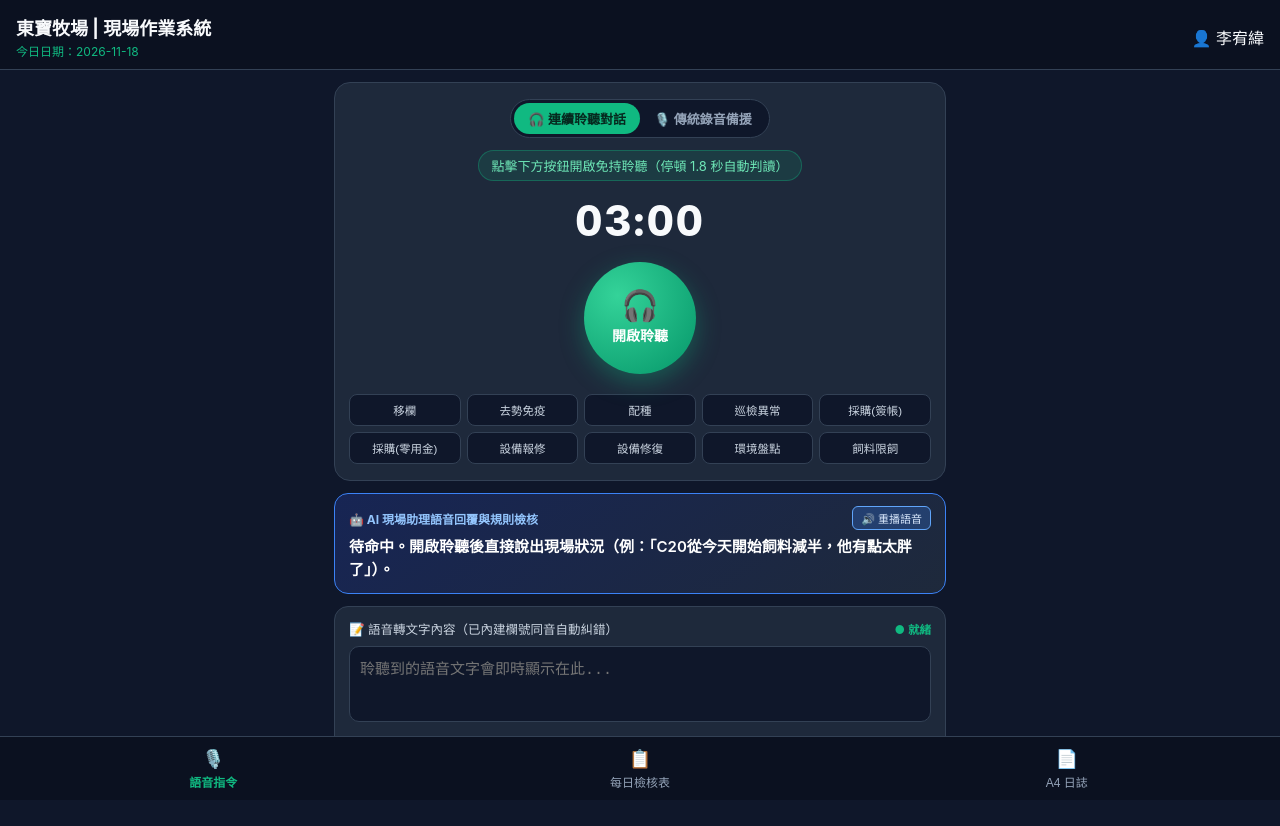
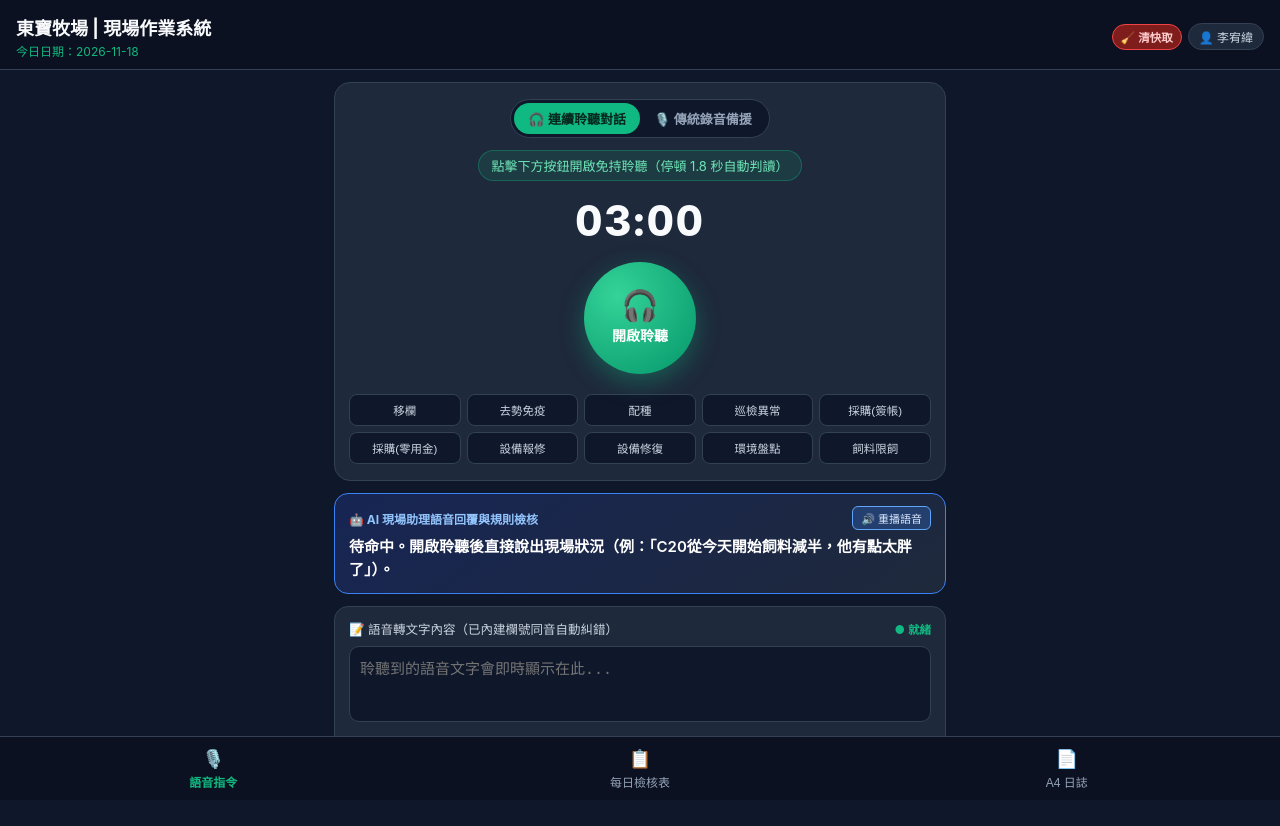
Before and after one commit to OwenLee-web/dongbao-farm, a plain HTML site: page index.html in a window 1280 px wide. Drawn offline with Linux system fonts and the light colour scheme.

Commit message:
Reorganize header layout and restore button

```diff
--- a/index.html
+++ b/index.html
@@ -38,12 +38,7 @@
     }
     .header-title { font-size: 18px; font-weight: 700; }
     .header-sub { font-size: 12px; color: var(--green-main); margin-top: 2px; }
-     <div style="display:flex; align-items:center; gap:6px;">
-        <button onclick="forceClearCacheAndCookies()" style="background:#7f1d1d; border:1px solid #ef4444; color:#fecaca; padding:4px 8px; border-radius:999px; font-size:11.5px; font-weight:700; cursor:pointer;">
-        🧹清快取
-        </button>
-      <div class="operator-badge">👤 李宥緯</div>
-    </div>
+
     .operator-badge {
       background: #1e293b;
       border: 1px solid #334155;
@@ -381,12 +376,17 @@
 </head>
 <body>
 
-  <div class="header">
+ <div class="header">
     <div>
       <div class="header-title">東寶牧場 | 現場作業系統</div>
       <div class="header-sub" id="todayLabel">今日日期：載入中...</div>
     </div>
-    <div class="operator-badge">👤 李宥緯</div>
+    <div style="display:flex; align-items:center; gap:6px;">
+      <button onclick="forceClearCacheAndCookies()" style="background:#7f1d1d; border:1px solid #ef4444; color:#fecaca; padding:4px 8px; border-radius:999px; font-size:11.5px; font-weight:700; cursor:pointer;">
+        🧹 清快取
+      </button>
+      <div class="operator-badge">👤 李宥緯</div>
+    </div>
   </div>
 
   <div class="container">
```
